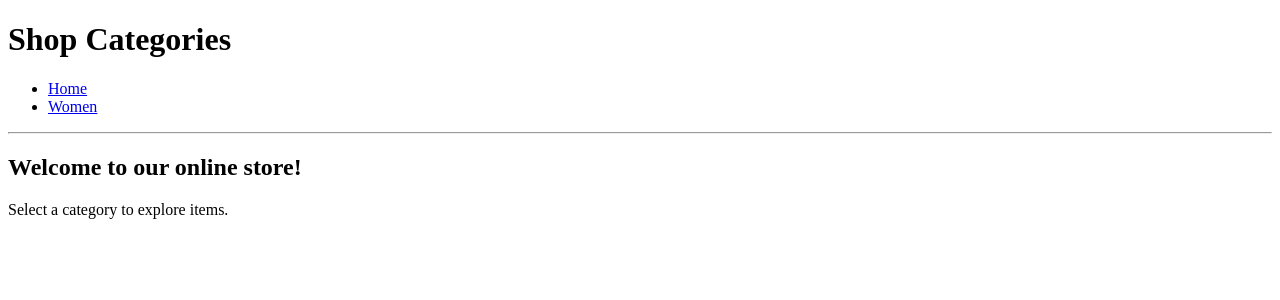
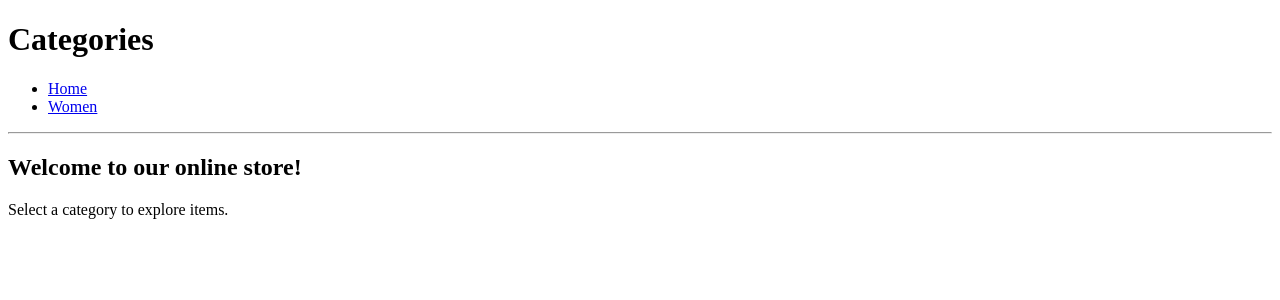
Before and after one commit to acciojob/nested-routes-Padma-darsi, a React app: page / in a window 1280 px wide. Shown: the top 300 px of the page. Built offline with nearby package versions, Linux system fonts and the light colour scheme.

Commit message:
Update Layout.js

```diff
--- a/src/components/Layout.js
+++ b/src/components/Layout.js
@@ -4,14 +4,14 @@ import { Link, Outlet } from "react-router-dom";
 const Layout = () => {
   return (
     <div>
-      <h1>Shop Categories</h1>
+      <h1>Categories</h1>
       <nav>
         <ul>
           <li>
             <Link to="/">Home</Link>
           </li>
           <li>
-            <Link to="/women">Women</Link>
+            <Link to="/category">Women</Link>
           </li>
         </ul>
       </nav>
```
